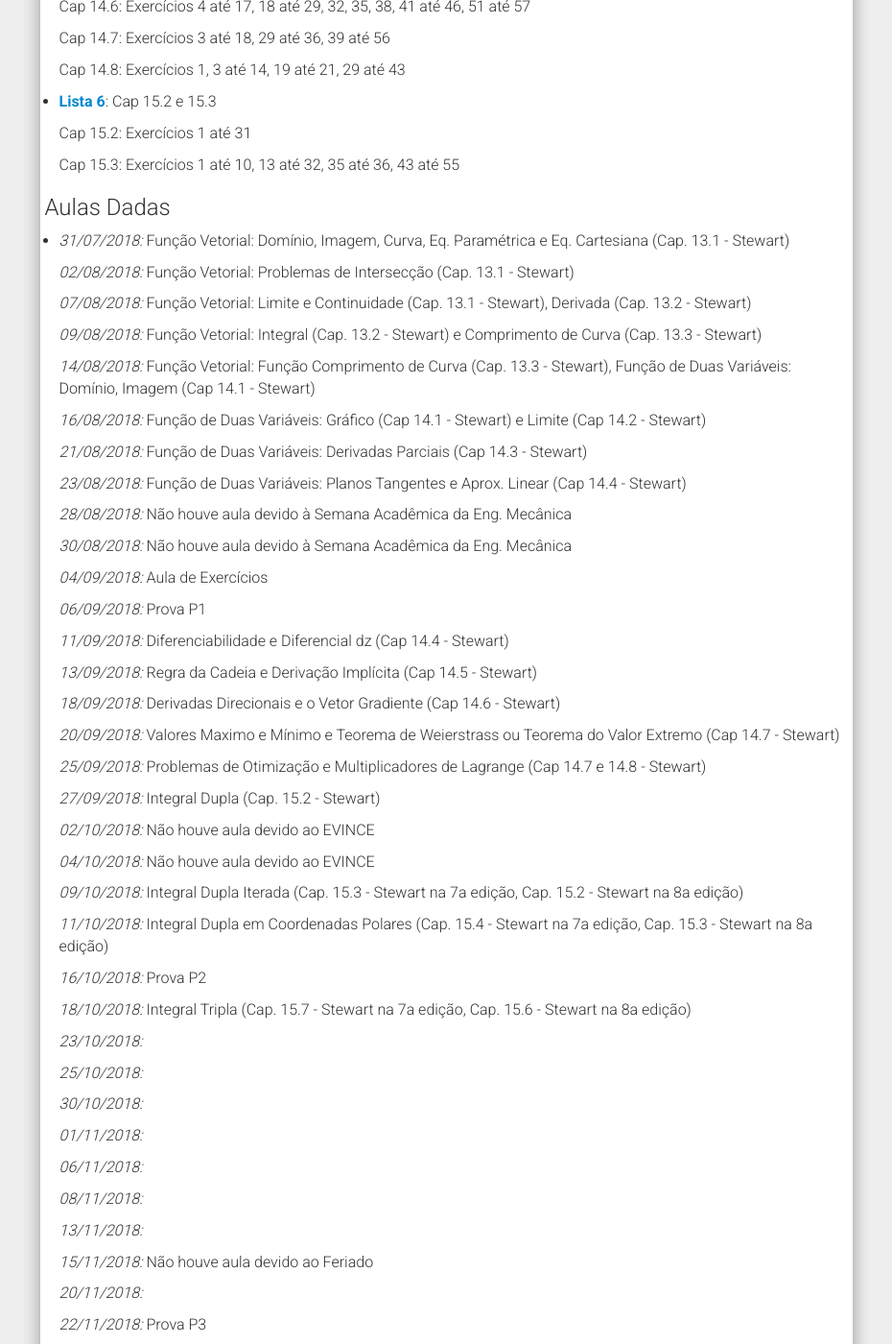
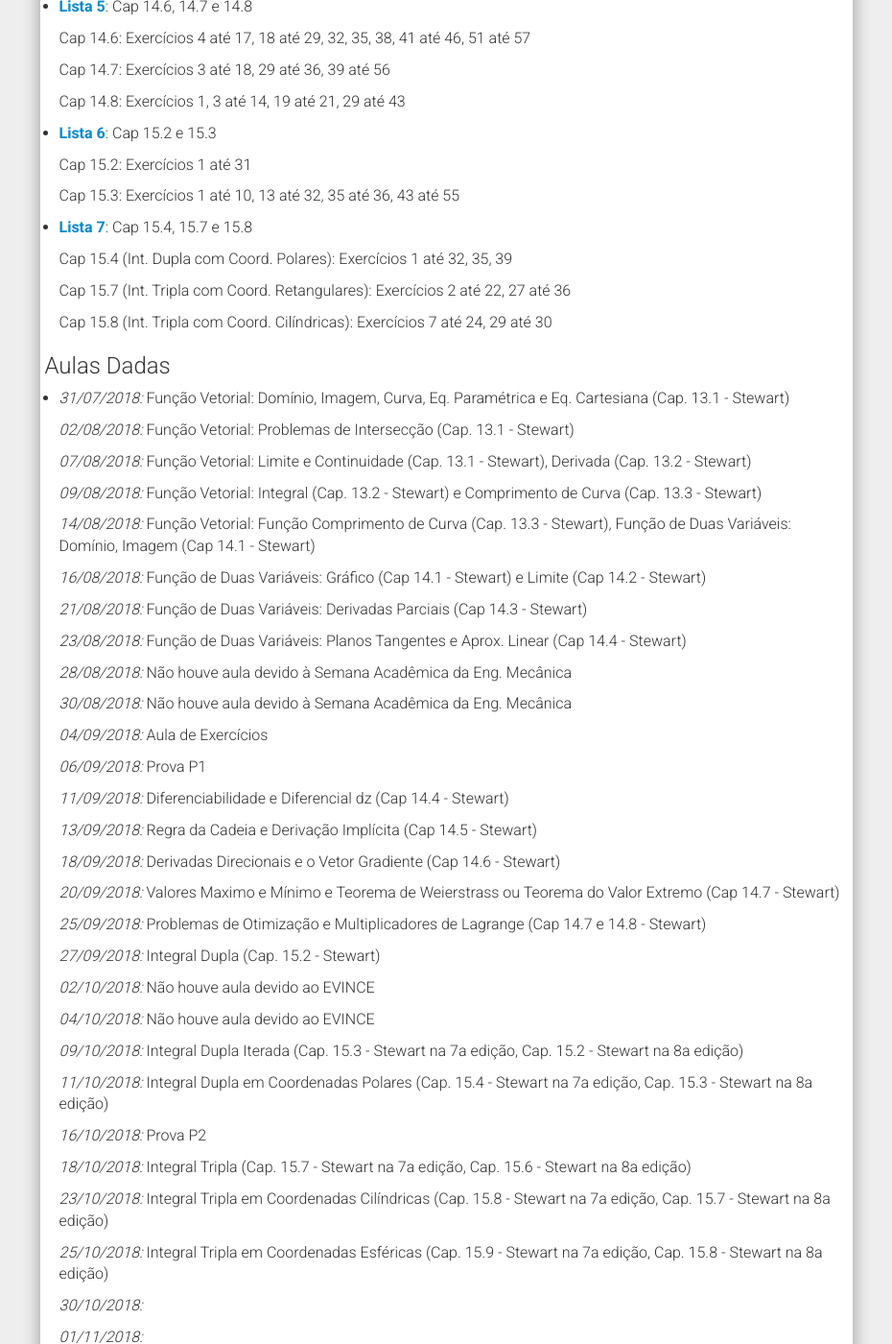
Before and after one commit to chunggnuhc/chunggnuhc.github.io, a Jekyll site: the page built from CMA211AN-Calc2-2sem2018.md, in a window 1280 px wide and 1400 px high, scrolled down 1744 px. Shown: the whole window at 96% size, without its empty margins (321-1251 px from the left). Built offline with Jekyll 4.4.1, drawn with Linux system fonts in a browser that asks for light colours; nearby versions of some CDN libraries; some of the changed text lies outside the part shown.

Commit message:
Update CMA-211AN - Cronog e ListaExerc

```diff
--- a/CMA211AN-Calc2-2sem2018.md
+++ b/CMA211AN-Calc2-2sem2018.md
@@ -4,6 +4,8 @@ title: CMA 211 Turma AN - Cálculo 2 - Eng. Mecânica Noturno
 permalink: /CMA211AN-Calc2-2sem2018/
 ---
 <h1><b><i>Importante!</i></b></h1>
+- Postado em 29/10/2018: Lista 7 disponibilizada.
+
 - Postado em 14/10/2018: Data da prova P2 alterada de 11/10 para 16/10.
 
 - Postado em 29/09/2018: (i) Não haverá aula devido à semana do EVINCE, (ii) Lista 5 e 6 disponibilizadas, (iii) Nota da P1 disponibilizada e a vista da prova será 3a. feira dia 09/10/20178 das 17h30min até 18h15min no 3o. andar da PA, sala dos professores.
@@ -96,6 +98,14 @@ permalink: /CMA211AN-Calc2-2sem2018/
 
   Cap 15.3: Exercícios 1 até 10, 13 até 32, 35 até 36, 43 até 55
 
+- [Lista 7](/disciplinas2sem2018/ListaExerc07 - CMA211AD.pdf): Cap 15.4, 15.7 e 15.8
+
+  Cap 15.4 (Int. Dupla com Coord. Polares): Exercícios 1 até 32, 35, 39
+
+  Cap 15.7 (Int. Tripla com Coord. Retangulares): Exercícios 2 até 22, 27 até 36
+
+  Cap 15.8 (Int. Tripla com Coord. Cilíndricas): Exercícios 7 até 24, 29 até 30
+
 
 <h3>Aulas Dadas</h3>
 
@@ -147,9 +157,9 @@ permalink: /CMA211AN-Calc2-2sem2018/
 
   _18/10/2018:_ Integral Tripla (Cap. 15.7 - Stewart na 7a edição, Cap. 15.6 - Stewart na 8a edição)
 
-  _23/10/2018:_
+  _23/10/2018:_ Integral Tripla em Coordenadas Cilíndricas (Cap. 15.8 - Stewart na 7a edição, Cap. 15.7 - Stewart na 8a edição)
 
-  _25/10/2018:_
+  _25/10/2018:_ Integral Tripla em Coordenadas Esféricas (Cap. 15.9 - Stewart na 7a edição, Cap. 15.8 - Stewart na 8a edição)
 
   _30/10/2018:_
 
```
